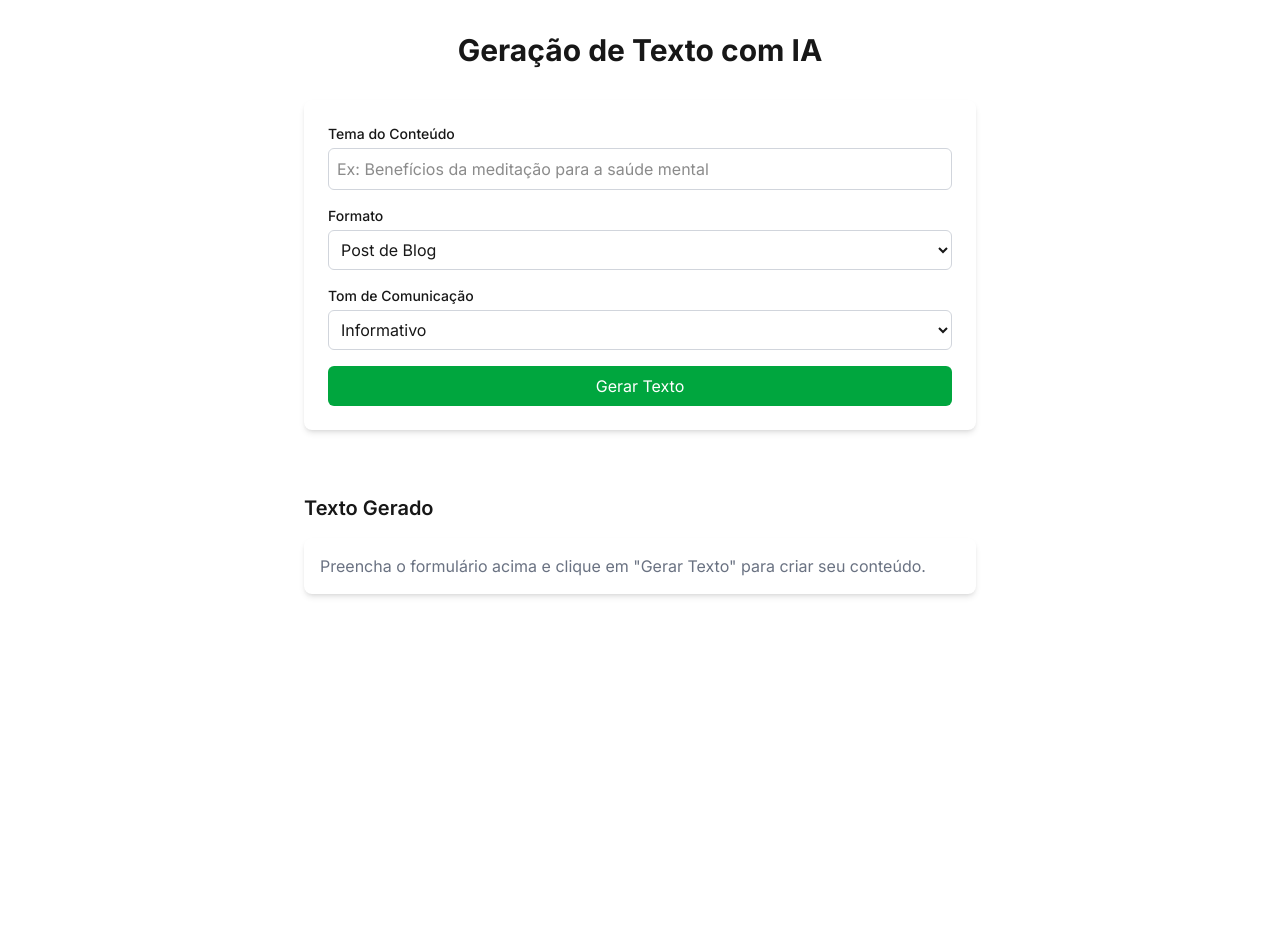
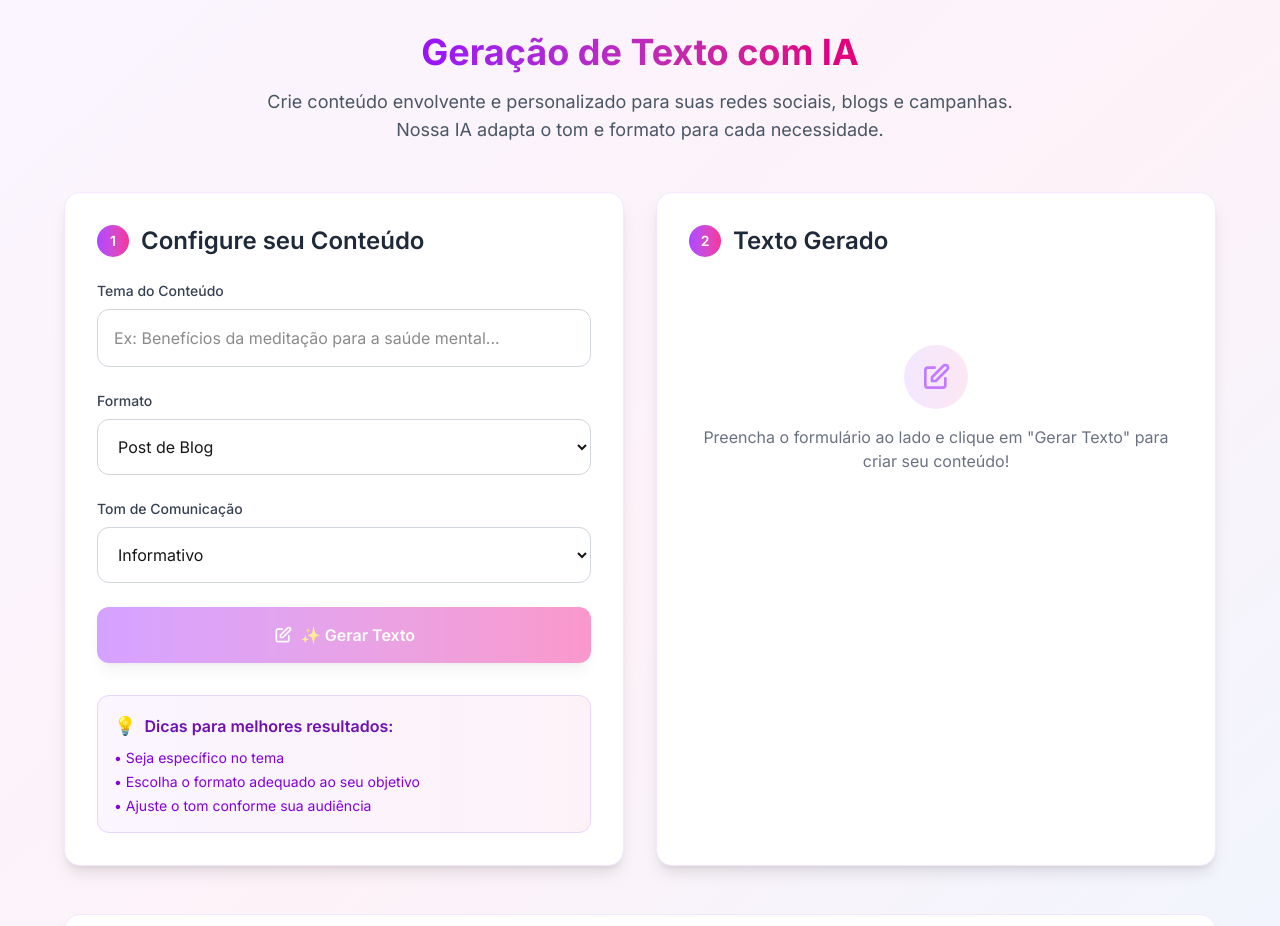
Before and after one commit to philipecristiano/sistema-conteudo-redes-ssociais, a Next.js app: page /geracao-texto in a window 1280 px wide. Shown: the top 926 px of the page. Before the commit the page ends 800 px from the top, so only its background shows below. Built offline with nearby package versions, Linux system fonts and the light colour scheme.

Commit message:
Update page.tsx
v2

```diff
--- a/app/geracao-texto/page.tsx
+++ b/app/geracao-texto/page.tsx
@@ -4,176 +4,279 @@ import { useState } from 'react';
 
 export default function GeracaoTextoPage() {
   const [tema, setTema] = useState('');
-  const [formato, setFormato] = useState('post de blog'); // Valor padrão
-  const [tom, setTom] = useState('informativo'); // Valor padrão
+  const [formato, setFormato] = useState('post de blog');
+  const [tom, setTom] = useState('informativo');
   const [generatedText, setGeneratedText] = useState('');
   const [isLoading, setIsLoading] = useState(false);
   const [error, setError] = useState('');
+  const [copied, setCopied] = useState(false);
 
-  // Log para ver o estado atual na renderização do componente
-console.log('Renderizando GeracaoTextoPage. isLoading:', isLoading, 'generatedText.length:', generatedText.length, 'error:', error);
-// ...
-console.log('handleGenerateText iniciado.'); // Log 1: Início da função
-// ...
-console.log('handleGenerateText: isLoading definido para true.'); // Log 2: Após setar isLoading
-// ...
-console.log('handleGenerateText: Iniciando chamada fetch para /api/generate-text.'); // Log 3: Antes do fetch
-// ...
-// console.log('handleGenerateText: Resposta do fetch recebida. Status:', response.status); // Log 4: Após o fetch
-// ...
-console.log('handleGenerateText: Texto gerado recebido e definido.'); // Log 5: Texto recebido
-// ...
-console.log('handleGenerateText: Bloco finally executado. isLoading definido para false.'); // Log 6: Final da função
-
-  const handleGenerateText = async (e: React.FormEvent) => {
-    e.preventDefault();
-    console.log('handleGenerateText iniciado.'); // Log 1: Início da função
-
-    setGeneratedText(''); // Limpa texto gerado anteriormente
-    setError(''); // Limpa erros anteriores
-
-    if (!tema) {
-      setError('Por favor, informe um tema para gerar o texto.');
-      console.log('handleGenerateText: Tema vazio. Definindo erro.'); // Log de erro
-      return;
-    }
+  const handleGenerateText = async () => {
+    if (!tema.trim()) return;
 
     setIsLoading(true);
-    console.log('handleGenerateText: isLoading definido para true.'); // Log 2: Após setar isLoading
+    setError('');
+    setGeneratedText('');
 
     try {
-      console.log('handleGenerateText: Iniciando chamada fetch para /api/generate-text.'); // Log 3: Antes do fetch
-      const response = await fetch('/api/generate-text', {
+      const response = await fetch('/api/search/generate-text', {
         method: 'POST',
         headers: {
           'Content-Type': 'application/json',
         },
-        body: JSON.stringify({ tema, formato, tom }),
+        body: JSON.stringify({
+          tema,
+          formato,
+          tom,
+        }),
       });
-      console.log('handleGenerateText: Resposta do fetch recebida. Status:', response.status); // Log 4: Após o fetch
 
-      if (!response.ok) {
-        let errorMsg = 'Erro ao gerar texto com IA.';
-        try {
-          const errorData = await response.json();
-          errorMsg = errorData.error || errorMsg;
-        } catch (parseError) {
-          // Ignora erro de parse, mantém a mensagem genérica
+      if (response.ok) {
+        const data = await response.json();
+        setGeneratedText(data.generatedText || 'Texto gerado com sucesso!');
+      } else {
+        setError('Erro ao gerar texto com IA. Tente novamente.');
       }
-        console.log('handleGenerateText: Resposta da API NÃO OK. Erro:', errorMsg); // Log de erro da API
-        throw new Error(errorMsg);
-      }
-
-      const data = await response.json();
-      setGeneratedText(data.generatedText);
-      console.log('handleGenerateText: Texto gerado recebido e definido.'); // Log 5: Texto recebido
-
-    } catch (err) {
-      setError((err instanceof Error ? err.message : 'Ocorreu um erro inesperado.'));
-      console.error("handleGenerateText: Erro na requisição ou processamento:", err); // Log de erro geral
+    } catch (error) {
+      setError('Erro de conexão. Verifique sua internet e tente novamente.');
     } finally {
       setIsLoading(false);
-      console.log('handleGenerateText: Bloco finally executado. isLoading definido para false.'); // Log 6: Final da função
+    }
+  };
+
+  const copyToClipboard = async () => {
+    try {
+      await navigator.clipboard.writeText(generatedText);
+      setCopied(true);
+      setTimeout(() => setCopied(false), 2000);
+    } catch (error) {
+      console.error('Erro ao copiar:', error);
     }
   };
 
   return (
-    <main className="flex min-h-screen flex-col items-center p-8">
-      <h1 className="text-3xl font-bold mb-8">Geração de Texto com IA</h1>
+    <main className="min-h-screen bg-gradient-to-br from-purple-50 via-pink-50 to-blue-50 p-8">
+      <div className="max-w-6xl mx-auto">
+        {/* Header */}
+        <div className="text-center mb-12">
+          <h1 className="text-4xl font-bold mb-4">
+            <span className="bg-gradient-to-r from-purple-600 to-pink-600 bg-clip-text text-transparent">
+              Geração de Texto com IA
+            </span>
+          </h1>
+          <p className="text-gray-600 text-lg max-w-3xl mx-auto">
+            Crie conteúdo envolvente e personalizado para suas redes sociais, blogs e campanhas.
+            Nossa IA adapta o tom e formato para cada necessidade.
+          </p>
+        </div>
 
-      {/* Formulário de Geração de Texto */}
-      <div className="w-full max-w-2xl bg-white p-6 rounded-lg shadow-md mb-8">
-        <form className="space-y-4" onSubmit={handleGenerateText}>
+        <div className="grid lg:grid-cols-2 gap-8">
+          {/* Input Section */}
+          <div className="bg-white rounded-2xl shadow-lg p-8 border border-purple-100">
+            <h2 className="text-2xl font-semibold text-gray-800 mb-6 flex items-center">
+              <span className="w-8 h-8 bg-gradient-to-r from-purple-500 to-pink-500 rounded-full flex items-center justify-center text-white text-sm mr-3">1</span>
+              Configure seu Conteúdo
+            </h2>
+
+            <div className="space-y-6">
               <div>
-            <label htmlFor="tema" className="block text-sm font-medium mb-1">
+                <label className="block text-sm font-medium text-gray-700 mb-2">
                   Tema do Conteúdo
                 </label>
                 <input
                   type="text"
-              id="tema"
                   value={tema}
                   onChange={(e) => setTema(e.target.value)}
-              placeholder="Ex: Benefícios da meditação para a saúde mental"
-              className="w-full p-2 border border-gray-300 rounded-md"
-              required
+                  placeholder="Ex: Benefícios da meditação para a saúde mental..."
+                  className="w-full p-4 border border-gray-300 rounded-xl focus:ring-2 focus:ring-purple-500 focus:border-transparent"
                 />
               </div>
 
               <div>
-            <label htmlFor="formato" className="block text-sm font-medium mb-1">
+                <label className="block text-sm font-medium text-gray-700 mb-2">
                   Formato
                 </label>
                 <select
-              id="formato"
                   value={formato}
                   onChange={(e) => setFormato(e.target.value)}
-              className="w-full p-2 border border-gray-300 rounded-md"
+                  className="w-full p-4 border border-gray-300 rounded-xl focus:ring-2 focus:ring-purple-500 focus:border-transparent"
                 >
                   <option value="post de blog">Post de Blog</option>
                   <option value="legenda para Instagram">Legenda para Instagram</option>
                   <option value="roteiro de vídeo curto">Roteiro de Vídeo Curto</option>
                   <option value="email marketing">Email Marketing</option>
                   <option value="tweet">Tweet</option>
+                  <option value="post LinkedIn">Post LinkedIn</option>
+                  <option value="descrição de produto">Descrição de Produto</option>
                 </select>
               </div>
 
               <div>
-            <label htmlFor="tom" className="block text-sm font-medium mb-1">
+                <label className="block text-sm font-medium text-gray-700 mb-2">
                   Tom de Comunicação
                 </label>
                 <select
-              id="tom"
                   value={tom}
                   onChange={(e) => setTom(e.target.value)}
-              className="w-full p-2 border border-gray-300 rounded-md"
+                  className="w-full p-4 border border-gray-300 rounded-xl focus:ring-2 focus:ring-purple-500 focus:border-transparent"
                 >
                   <option value="informativo">Informativo</option>
                   <option value="engajador">Engajador</option>
                   <option value="divertido">Divertido</option>
                   <option value="formal">Formal</option>
                   <option value="inspirador">Inspirador</option>
+                  <option value="persuasivo">Persuasivo</option>
+                  <option value="educativo">Educativo</option>
                 </select>
               </div>
 
               <button
-            type="submit"
-            className="w-full bg-green-600 text-white py-2 px-4 rounded-md hover:bg-green-700 disabled:opacity-50 disabled:cursor-not-allowed"
-            disabled={isLoading}
+                onClick={handleGenerateText}
+                disabled={isLoading || !tema.trim()}
+                className="w-full bg-gradient-to-r from-purple-500 to-pink-500 text-white py-4 px-6 rounded-xl font-semibold hover:from-purple-600 hover:to-pink-600 disabled:opacity-50 disabled:cursor-not-allowed transition-all duration-200 transform hover:scale-105 shadow-lg"
               >
-            {isLoading ? 'Gerando...' : 'Gerar Texto'}
+                {isLoading ? (
+                  <span className="flex items-center justify-center">
+                    <svg className="animate-spin -ml-1 mr-3 h-5 w-5 text-white" xmlns="http://www.w3.org/2000/svg" fill="none" viewBox="0 0 24 24">
+                      <circle className="opacity-25" cx="12" cy="12" r="10" stroke="currentColor" strokeWidth="4"></circle>
+                      <path className="opacity-75" fill="currentColor" d="M4 12a8 8 0 018-8V0C5.373 0 0 5.373 0 12h4zm2 5.291A7.962 7.962 0 014 12H0c0 3.042 1.135 5.824 3 7.938l3-2.647z"></path>
+                    </svg>
+                    Gerando Texto...
+                  </span>
+                ) : (
+                  <span className="flex items-center justify-center">
+                    <svg className="w-5 h-5 mr-2" fill="none" stroke="currentColor" viewBox="0 0 24 24">
+                      <path strokeLinecap="round" strokeLinejoin="round" strokeWidth="2" d="M11 5H6a2 2 0 00-2 2v11a2 2 0 002 2h11a2 2 0 002-2v-5m-1.414-9.414a2 2 0 112.828 2.828L11.828 15H9v-2.828l8.586-8.586z"></path>
+                    </svg>
+                    ✨ Gerar Texto
+                  </span>
+                )}
               </button>
+            </div>
 
-          {/* Mostra a mensagem de erro, se houver */}
+            {/* Tips */}
+            <div className="mt-8 p-4 bg-gradient-to-r from-purple-50 to-pink-50 rounded-xl border border-purple-200">
+              <h3 className="font-semibold text-purple-800 mb-2 flex items-center">
+                <span className="text-lg mr-2">💡</span>
+                Dicas para melhores resultados:
+              </h3>
+              <div className="space-y-1 text-sm text-purple-700">
+                <div>• Seja específico no tema</div>
+                <div>• Escolha o formato adequado ao seu objetivo</div>
+                <div>• Ajuste o tom conforme sua audiência</div>
+              </div>
+            </div>
+          </div>
+
+          {/* Output Section */}
+          <div className="bg-white rounded-2xl shadow-lg p-8 border border-purple-100">
+            <h2 className="text-2xl font-semibold text-gray-800 mb-6 flex items-center">
+              <span className="w-8 h-8 bg-gradient-to-r from-purple-500 to-pink-500 rounded-full flex items-center justify-center text-white text-sm mr-3">2</span>
+              Texto Gerado
+            </h2>
+
             {error && (
-            <div className="mt-4 p-3 text-red-700 bg-red-100 border border-red-300 rounded-md">
-              {error}
+              <div className="bg-red-50 border border-red-200 rounded-xl p-4 mb-6">
+                <div className="flex items-center">
+                  <svg className="w-5 h-5 text-red-400 mr-2" fill="none" stroke="currentColor" viewBox="0 0 24 24">
+                    <path strokeLinecap="round" strokeLinejoin="round" strokeWidth="2" d="M12 8v4m0 4h.01M21 12a9 9 0 11-18 0 9 9 0 0118 0z"></path>
+                  </svg>
+                  <span className="text-red-700">{error}</span>
+                </div>
               </div>
             )}
-        </form>
+
+            {!generatedText && !error && (
+              <div className="text-center py-16 text-gray-500">
+                <div className="w-16 h-16 bg-gradient-to-r from-purple-100 to-pink-100 rounded-full flex items-center justify-center mx-auto mb-4">
+                  <svg className="w-8 h-8 text-purple-400" fill="none" stroke="currentColor" viewBox="0 0 24 24">
+                    <path strokeLinecap="round" strokeLinejoin="round" strokeWidth="2" d="M11 5H6a2 2 0 00-2 2v11a2 2 0 002 2h11a2 2 0 002-2v-5m-1.414-9.414a2 2 0 112.828 2.828L11.828 15H9v-2.828l8.586-8.586z"></path>
+                  </svg>
                 </div>
-
-      {/* Área de Resultados da Geração de Texto */}
-      <div className="w-full max-w-2xl mt-8">
-        <h2 className="text-xl font-semibold mb-4">Texto Gerado</h2>
-
-        {!isLoading && !generatedText && !error && (
-          <div className="bg-white p-4 rounded-lg shadow-md">
-            <p className="text-gray-500">
-              Preencha o formulário acima e clique em "Gerar Texto" para criar seu conteúdo.
-            </p>
-          </div>
-        )}
-        {isLoading && (
-           <div className="bg-white p-4 rounded-lg shadow-md text-center">
-            <p className="text-blue-600">Gerando conteúdo...</p>
+                <p>Preencha o formulário ao lado e clique em "Gerar Texto" para criar seu conteúdo!</p>
               </div>
             )}
 
             {generatedText && (
-          <div className="bg-white p-4 rounded-lg shadow-md border border-gray-200 whitespace-pre-wrap">
+              <div className="space-y-4">
+                <div className="bg-gradient-to-r from-purple-50 to-pink-50 p-4 rounded-xl border border-purple-200">
+                  <div className="flex items-center justify-between mb-2">
+                    <span className="text-sm font-medium text-purple-700">Seu conteúdo está pronto!</span>
+                    <span className="text-xs text-gray-500">{generatedText.length} caracteres</span>
+                  </div>
+                  <div className="bg-white p-4 rounded-lg border max-h-96 overflow-y-auto">
+                    <pre className="whitespace-pre-wrap text-gray-700 font-sans leading-relaxed">
                       {generatedText}
+                    </pre>
+                  </div>
+                </div>
+
+                <div className="flex gap-3">
+                  <button
+                    onClick={copyToClipboard}
+                    className={`flex-1 py-3 px-6 rounded-xl font-medium transition-all duration-200 transform hover:scale-105 ${
+                      copied
+                        ? 'bg-green-500 text-white'
+                        : 'bg-gradient-to-r from-blue-500 to-purple-500 text-white hover:from-blue-600 hover:to-purple-600'
+                    }`}
+                  >
+                    {copied ? (
+                      <span className="flex items-center justify-center">
+                        <svg className="w-5 h-5 mr-2" fill="none" stroke="currentColor" viewBox="0 0 24 24">
+                          <path strokeLinecap="round" strokeLinejoin="round" strokeWidth="2" d="M5 13l4 4L19 7"></path>
+                        </svg>
+                        Copiado!
+                      </span>
+                    ) : (
+                      <span className="flex items-center justify-center">
+                        <svg className="w-5 h-5 mr-2" fill="none" stroke="currentColor" viewBox="0 0 24 24">
+                          <path strokeLinecap="round" strokeLinejoin="round" strokeWidth="2" d="M8 16H6a2 2 0 01-2-2V6a2 2 0 012-2h8a2 2 0 012 2v2m-6 12h8a2 2 0 002-2v-8a2 2 0 00-2-2h-8a2 2 0 00-2 2v8a2 2 0 002 2z"></path>
+                        </svg>
+                        📋 Copiar Texto
+                      </span>
+                    )}
+                  </button>
+
+                  <button
+                    onClick={() => {
+                      setGeneratedText('');
+                      setTema('');
+                    }}
+                    className="bg-gray-500 text-white py-3 px-6 rounded-xl font-medium hover:bg-gray-600 transition-all duration-200 transform hover:scale-105"
+                  >
+                    🔄 Novo Texto
+                  </button>
+                </div>
+
+                <div className="text-xs text-gray-500 text-center">
+                  Gostou do resultado? Use em suas redes sociais! 🚀
+                </div>
               </div>
             )}
+          </div>
+        </div>
+
+        {/* Format Examples */}
+        <div className="mt-12 bg-white rounded-2xl shadow-lg p-8 border border-purple-100">
+          <h3 className="text-xl font-semibold text-gray-800 mb-6 flex items-center">
+            <span className="text-2xl mr-2">📝</span>
+            Exemplos de Formatos
+          </h3>
+          <div className="grid md:grid-cols-3 gap-6 text-sm">
+            <div className="p-4 bg-gradient-to-r from-purple-50 to-pink-50 rounded-xl border border-purple-200">
+              <h4 className="font-semibold text-purple-800 mb-2">📱 Instagram</h4>
+              <p className="text-purple-700">Posts otimizados com hashtags, emojis e call-to-action</p>
+            </div>
+            <div className="p-4 bg-gradient-to-r from-blue-50 to-purple-50 rounded-xl border border-blue-200">
+              <h4 className="font-semibold text-blue-800 mb-2">📧 Email Marketing</h4>
+              <p className="text-blue-700">Conteúdo persuasivo com estrutura de conversão</p>
+            </div>
+            <div className="p-4 bg-gradient-to-r from-green-50 to-blue-50 rounded-xl border border-green-200">
+              <h4 className="font-semibold text-green-800 mb-2">📄 Blog Post</h4>
+              <p className="text-green-700">Artigos estruturados e informativos</p>
+            </div>
+          </div>
+        </div>
       </div>
     </main>
   );
```
Lines whose indentation alone changed are shown as unchanged.
